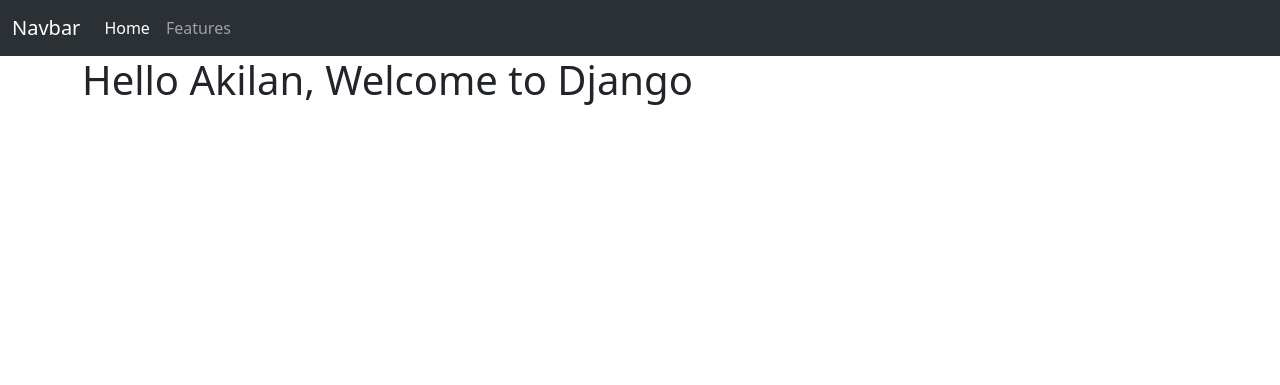
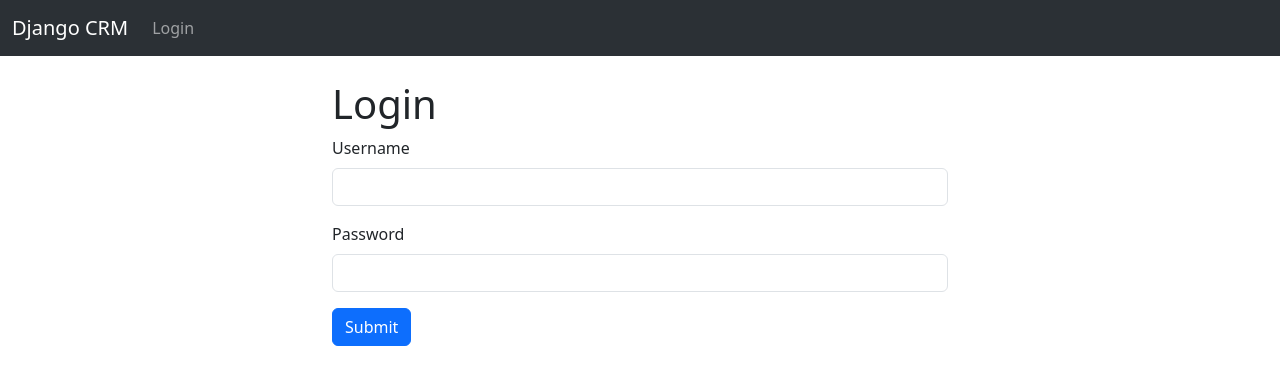
Before and after one commit to akilans/python-class, a Django app: page / in a window 1280 px wide. Shown: the top 385 px of the page. Run offline with Django 4.2, Linux system fonts and the light colour scheme.

Commit message:
added login and logout for dcrm

```diff
--- a/django-crm/website/templates/base.html
+++ b/django-crm/website/templates/base.html
@@ -12,7 +12,19 @@
     />
   </head>
   <body>
-    {% include 'nav.html' %} {% block content %} {% endblock %}
+    {% include 'nav.html' %} {% if messages %} {% for message in messages %}
+
+    <div class="alert alert-warning alert-dismissible fade show" role="alert">
+      {{ message }}
+      <button
+        type="button"
+        class="btn-close"
+        data-bs-dismiss="alert"
+        aria-label="Close"
+      ></button>
+    </div>
+
+    {% endfor %} {% endif %} {% block content %} {% endblock %}
     <script
       src="https://cdn.jsdelivr.net/npm/bootstrap@5.3.1/dist/js/bootstrap.bundle.min.js"
       integrity="sha384-HwwvtgBNo3bZJJLYd8oVXjrBZt8cqVSpeBNS5n7C8IVInixGAoxmnlMuBnhbgrkm"
--- a/django-crm/website/templates/home.html
+++ b/django-crm/website/templates/home.html
@@ -1,5 +1,27 @@
-{% extends 'base.html' %} {% block content %}
+{% extends 'base.html' %} {% block content %} {% if user.is_authenticated %}
 <div class="container">
-  <h1>Hello Akilan, Welcome to Django</h1>
+  <h1>Hello {{ user }}, Welcome to Django</h1>
 </div>
-{% endblock %}
+{% else %}
+<div class="container col-md-6 offset-md-3">
+  <br />
+  <h1>Login</h1>
+  <form method="post" action="{% url 'home' %}">
+    {% csrf_token %}
+    <div class="mb-3">
+      <label for="username" class="form-label">Username</label>
+      <input type="text" class="form-control" id="username" name="username" />
+    </div>
+    <div class="mb-3">
+      <label for="password" class="form-label">Password</label>
+      <input
+        type="password"
+        class="form-control"
+        id="password"
+        name="password"
+      />
+    </div>
+    <button type="submit" class="btn btn-primary">Submit</button>
+  </form>
+</div>
+{% endif %} {% endblock %}
--- a/django-crm/website/templates/nav.html
+++ b/django-crm/website/templates/nav.html
@@ -3,7 +3,7 @@
   data-bs-theme="dark"
 >
   <div class="container-fluid">
-    <a class="navbar-brand" href="#">Navbar</a>
+    <a class="navbar-brand" href="{% url 'home' %}">Django CRM</a>
     <button
       class="navbar-toggler"
       type="button"
@@ -17,12 +17,15 @@
     </button>
     <div class="collapse navbar-collapse" id="navbarNav">
       <ul class="navbar-nav">
+        {% if user.is_authenticated %}
         <li class="nav-item">
-          <a class="nav-link active" aria-current="page" href="#">Home</a>
+          <a class="nav-link" href="{% url 'logout' %}">Logout</a>
         </li>
+        {% else %}
         <li class="nav-item">
-          <a class="nav-link" href="#">Features</a>
+          <a class="nav-link" href="{% url 'home' %}">Login</a>
         </li>
+        {% endif %}
       </ul>
     </div>
   </div>
--- a/django-crm/website/urls.py
+++ b/django-crm/website/urls.py
@@ -3,4 +3,5 @@ from . import views
 
 urlpatterns = [
     path('', views.home, name="home"),
+    path('logout/', views.logout_user, name="logout"),
 ]
--- a/django-crm/website/views.py
+++ b/django-crm/website/views.py
@@ -1,7 +1,27 @@
-from django.shortcuts import render
+from django.shortcuts import render, redirect
+from django.contrib.auth import login, logout, authenticate
+
+from django.contrib import messages
 
 # Create your views here.
+def home(request):
 
+    if request.method == "POST":
+        username = request.POST["username"]
+        password = request.POST["password"]
 
-def home(request):
-    return render(request,"home.html",{})
+        user = authenticate(request,username=username,password=password)
+        if user is not None:
+            login(request,user)
+            messages.success(request,"Logged in successfully")
+            return redirect('home')
+        else:
+            messages.error(request,"Authentication failed")
+            return redirect('home')
+    else:
+        return render(request,"home.html",{})
+
+def logout_user(request):
+    logout(request)
+    messages.success(request,"Logged out successfully")
+    return redirect('home')
```
